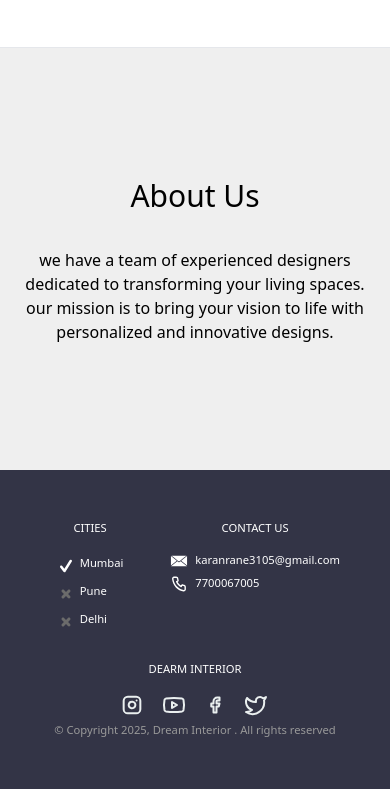
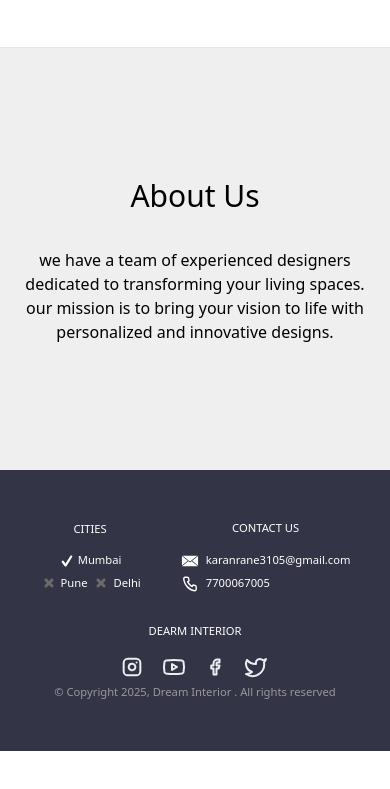
Before and after one commit to Diveshrane/DreamInterior, a website: page src/index.html in a window 390 px wide. Shown: the part 3688-4477 px from the top of the page. After the commit the page ends 4439 px from the top, so only its background shows below. Drawn offline with Linux system fonts and the light colour scheme.

Commit message:
responsive cites section of footer

```diff
--- a/src/index.html
+++ b/src/index.html
@@ -723,8 +723,8 @@
             <div class="citiesSecContaint">
                 <h1 class="citiesHed uppercase">Cities</h1>
                 <ul class="footerCityList">
-                    <li >
-                        <svg class="checkIcon" width="18" height="18" viewBox="0 0 25 25" fill="none" xmlns="http://www.w3.org/2000/svg">
+                    <li class="mumbai" >
+                        <svg class="checkIcon" width="16" height="16" viewBox="0 0 25 25" fill="none" xmlns="http://www.w3.org/2000/svg">
                                 <path d="M10.3675 21.2474C9.82374 21.2474 9.30874 20.9936 8.97874 20.5561L4.51249 14.6549C4.3744 14.4726 4.27359 14.265 4.21582 14.0437C4.15805 13.8225 4.14445 13.5921 4.17579 13.3656C4.20713 13.1391 4.28281 12.921 4.39849 12.7238C4.51418 12.5265 4.6676 12.354 4.84999 12.2161C5.03231 12.0777 5.24017 11.9765 5.46165 11.9186C5.68313 11.8606 5.91387 11.8468 6.14066 11.8782C6.36745 11.9096 6.58582 11.9854 6.78326 12.1013C6.9807 12.2172 7.15332 12.3709 7.29124 12.5536L10.23 16.4336L17.6187 4.56864C17.8638 4.17689 18.2542 3.89832 18.7044 3.79405C19.1545 3.68977 19.6277 3.76829 20.02 4.01239C20.8362 4.51989 21.0875 5.59489 20.5775 6.41239L11.8475 20.4249C11.6985 20.6652 11.493 20.8654 11.2491 21.0083C11.0051 21.1512 10.73 21.2324 10.4475 21.2449C10.42 21.2474 10.395 21.2474 10.3675 21.2474Z" fill="#fff"/>
                         </svg>Mumbai
                     </li>
--- a/src/input.css
+++ b/src/input.css
@@ -622,10 +622,6 @@
         display: flex;
         color: #fff;
     }
-    .checkIcon{
-        margin-top: 5px;
-        margin-right: 5px;
-    }
 
 /* footer section */
     footer{
@@ -654,6 +650,7 @@
         footer{
             grid-template-columns: repeat(3,1fr);
         }
+
     }
     .brandTag,.citiesHed ,.contactHed{
         text-align: center;
@@ -679,14 +676,30 @@
         height: fit-content;
         width: fit-content;
     }
+    .footerCityList{
+        display: grid;
+    }
+    @media screen and (max-width:750px) {
+        .footerCityList{
+            grid-template-columns: repeat(2,1fr);
+            gap: 5px;
+            /* place-content: center; */
+        }
+        .mumbai{
+            grid-column: 1/3;
+            align-items: center;
+            justify-content: center;
+        }
+    }
     .footerCityList li{
         display: flex;
+        gap: 3px;
         align-items: center;
         color: #fff;
     }
-    .footerCityList li:not(.lastCity){
+    /* .footerCityList li:not(.lastCity){
         margin-bottom: 5px;
-    }
+    } */
     .contact{
         display: flex;
         justify-content: center;
```
